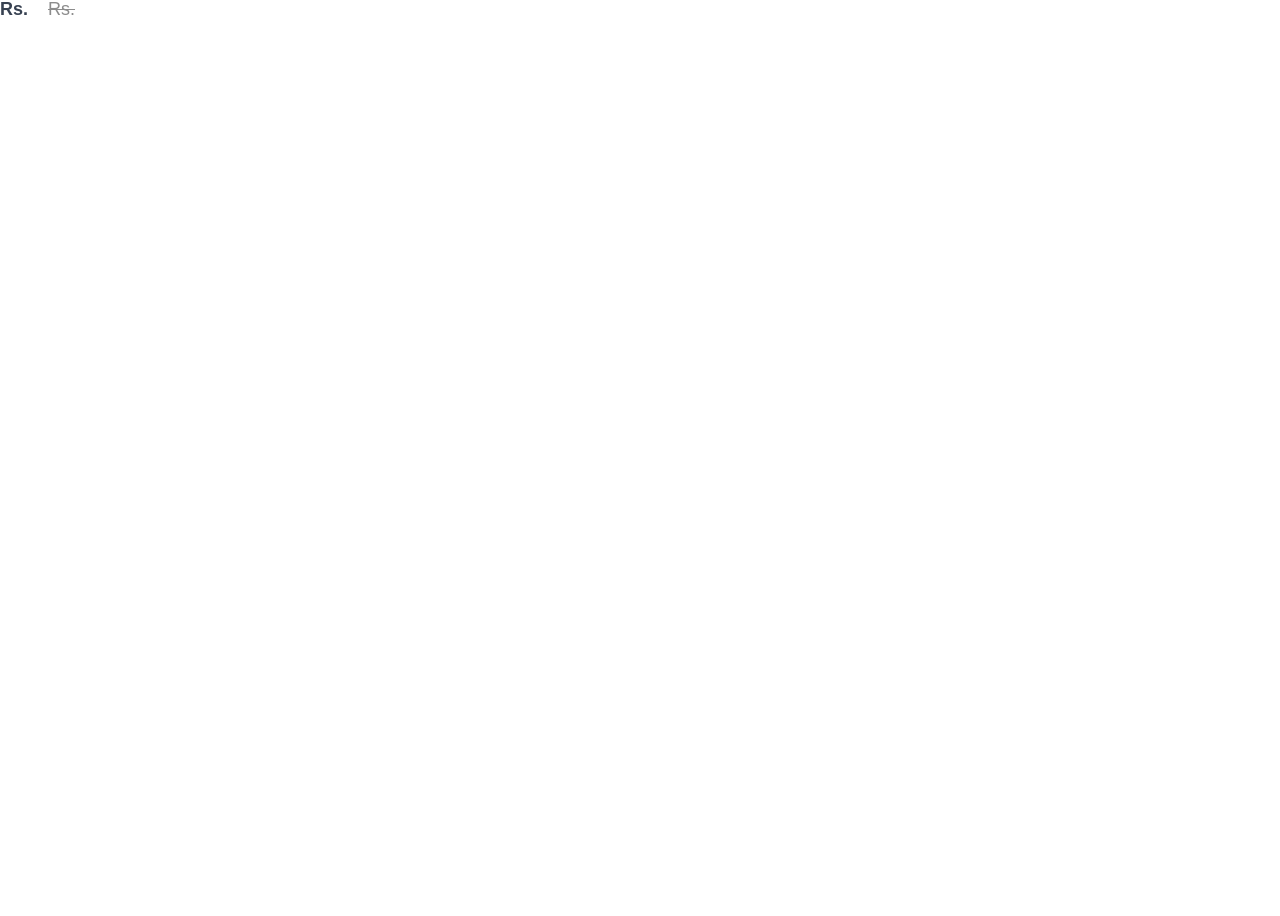
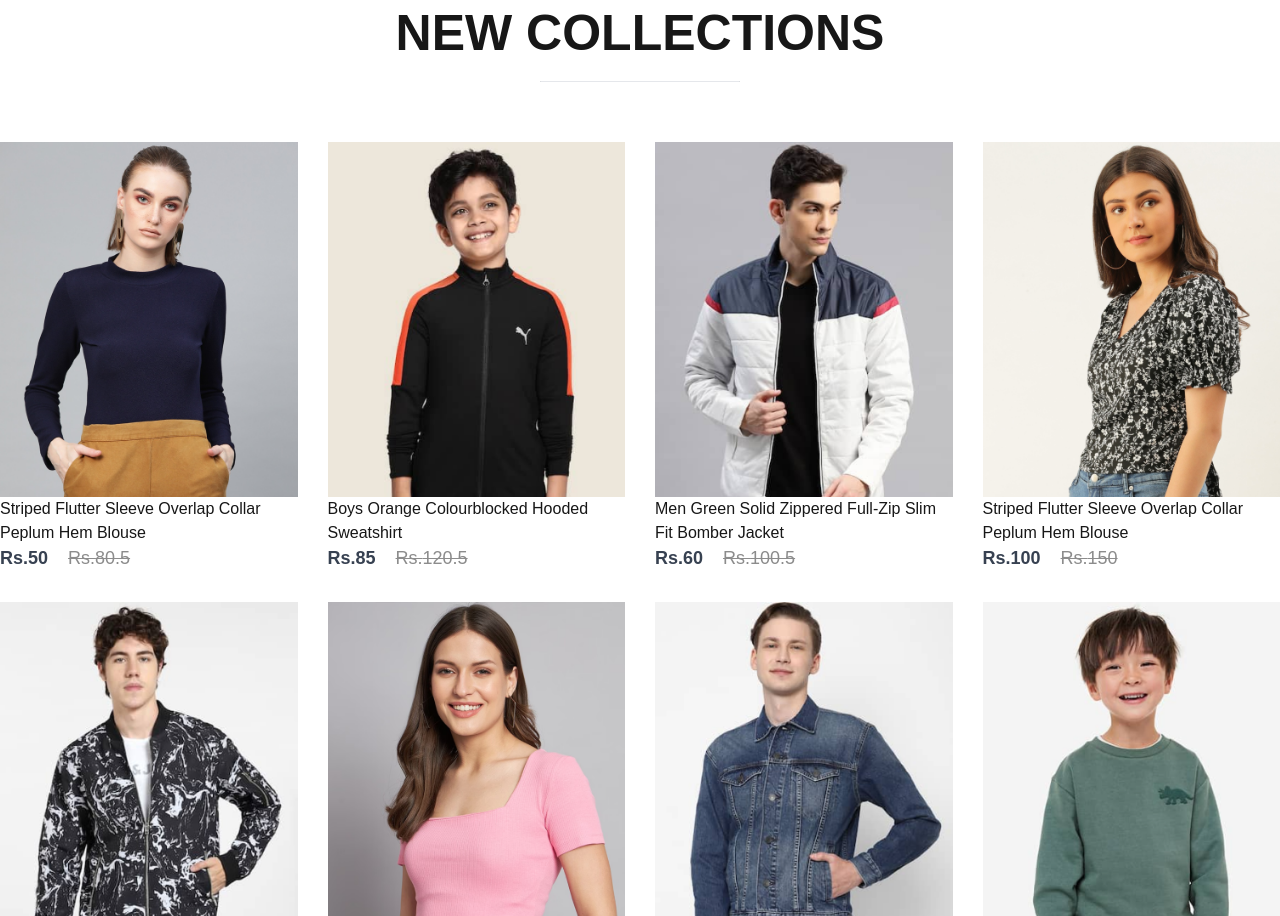
Before and after one commit to rockeyrai/ECommerce--v2, a Next.js app in the folder front/: page / in a window 1280 px wide. Shown: the part 2255-3171 px from the top of the page. Before the commit the page ends 2278 px from the top, so only its background shows below. Built offline with nearby package versions, Linux system fonts and the light colour scheme.

Commit message:
completions of NewCollection components

```diff
--- a/front/src/Assets/new_collections.js
+++ b/front/src/Assets/new_collections.js
@@ -1,66 +1,58 @@
-import p1_img from "./product_12.png";
-import p2_img from "./product_35.png";
-import p3_img from "./product_14.png";
-import p4_img from "./product_8.png";
-import p5_img from "./product_15.png";
-import p6_img from "./product_2.png";
-import p7_img from "./product_17.png";
-import p8_img from "./product_28.png";
 
 let new_collections = [
   {
     id: 12,
     name: "Striped Flutter Sleeve Overlap Collar Peplum Hem Blouse",
-    image: p1_img,
+    image: "./product_12.png",
     new_price: 50.0,
     old_price: 80.5,
   },
   {
     id: 35,
     name: "Boys Orange Colourblocked Hooded Sweatshirt",
-    image: p2_img,
+    image: "./product_35.png",
     new_price: 85.0,
     old_price: 120.5,
   },
   {
     id: 14,
     name: "Men Green Solid Zippered Full-Zip Slim Fit Bomber Jacket",
-    image: p3_img,
+    image: "./product_14.png",
     new_price: 60.0,
     old_price: 100.5,
   },
   {
     id: 8,
     name: "Striped Flutter Sleeve Overlap Collar Peplum Hem Blouse",
-    image: p4_img,
+    image: "./product_8.png",
     new_price: 100.0,
     old_price: 150.0,
   },
   {
     id: 15,
     name: "Men Green Solid Zippered Full-Zip Slim Fit Bomber Jacket",
-    image: p5_img,
+    image: "./product_15.png",
     new_price: 50.0,
     old_price: 80.5,
   },
   {
     id: 2,
     name: "Striped Flutter Sleeve Overlap Collar Peplum Hem Blouse",
-    image: p6_img,
+    image: "./product_2.png",
     new_price: 85.0,
     old_price: 120.5,
   },
   {
     id: 17,
     name: "Men Green Solid Zippered Full-Zip Slim Fit Bomber Jacket",
-    image: p7_img,
+    image: "./product_17.png",
     new_price: 60.0,
     old_price: 100.5,
   },
   {
     id: 28,
     name: "Boys Orange Colourblocked Hooded Sweatshirt",
-    image: p8_img,
+    image: "./product_28.png",
     new_price: 100.0,
     old_price: 150.0,
   },
--- a/front/src/Components/Item/Item.js
+++ b/front/src/Components/Item/Item.js
@@ -2,11 +2,9 @@
 import "./Item.css";
 const Item = (props) => {
   return (
-
     <div>
-<img src={props.image} alt='' />
-{    console.log('Image URL:', props.image)}
-<p>{props.name}</p>
+      <img src={props.image} alt="" />
+      <p>{props.name}</p>
       <div className="item-price">
         <div className="item-price-new">Rs.{props.new_price}</div>
         <div className="item-price-old">Rs.{props.old_price}</div>
--- /dev/null
+++ b/front/src/Components/NewCollection/NewCollection.css
@@ -0,0 +1,27 @@
+.new-collections{
+  display: flex;
+  flex-direction: column;
+  align-items: center;
+  gap: 10px;
+  height: 90vh;
+}
+
+.new-collections h1{
+  color: #171717;
+  font-size: 50px;
+  font-weight: 600;
+}
+
+.new-collections hr{
+  width: 200px;
+  height: 8px;
+  border-radius: 10px;
+  background: #252525;
+}
+
+.collections{
+  display: grid;
+  grid-template-columns: 1fr 1fr 1fr 1fr;
+  margin-top: 50px;
+  gap: 30px;
+}
--- /dev/null
+++ b/front/src/Components/NewCollection/newcollection.js
@@ -0,0 +1,29 @@
+import React from 'react'
+import './NewCollection.css'
+import new_collections from '@/Assets/new_collections'
+import Item from '../Item/Item'
+
+const NewCollection = () => {
+  return (
+    <div className='new-collections'>
+      <h1>NEW COLLECTIONS</h1>
+      <hr/>
+      <div className='collections'>
+      {
+          new_collections.map((item,i)=>{
+            return <Item
+            key={i}
+            id={item.id}
+            name={item.name}
+            image={item.image}  // This should be a string
+            new_price={item.new_price}
+            old_price={item.old_price}
+          />
+          })
+        }
+      </div>
+    </div>
+  )
+}
+
+export default NewCollection
--- a/front/src/Components/Offers/offers.js
+++ b/front/src/Components/Offers/offers.js
@@ -4,12 +4,12 @@
 const Offers = () => {
   return (
     <div className="offers">
-      <di className="offers-left">
+      <div className="offers-left">
         <h1>Exclusive</h1>
         <h1>Offers For You</h1>
         <p>ONLY ON BEST SELLERS PRODUCTS</p>
         <button>Check Now</button>
-      </di>
+      </div>
       <div className="ofers-right">
         <img src="exclusive_image.png" />
       </div>
--- a/front/src/Pages/Shop.js
+++ b/front/src/Pages/Shop.js
@@ -1,17 +1,19 @@
-import Hero from '@/Components/Hero/Hero'
-import Offers from '@/Components/Offers/Offers';
-import Popular from '@/Components/Popular/popular';
+import Hero from "@/Components/Hero/Hero";
+import NewCollection from "@/Components/NewCollection/newcollection";
+import Offers from "@/Components/Offers/offers";
+import Popular from "@/Components/Popular/popular";
 
-import React from 'react'
+import React from "react";
 
 const Shop = () => {
   return (
     <div>
-      <Hero/>
-      <Popular/>
-      <Offers/>
+      <Hero />
+   <Popular/>
+   <Offers/>
+       <NewCollection/>
     </div>
-  )
-}
+  );
+};
 
-export default Shop
+export default Shop;
--- a/front/src/app/page.js
+++ b/front/src/app/page.js
@@ -1,5 +1,4 @@
 "use client";
-import Item from "@/Components/Item/Item";
 import Navbar from "@/Components/Navbar/Navbar";
 import Cart from "@/Pages/Cart";
 import LoginSignup from "@/Pages/LoginSignup";
@@ -25,7 +24,6 @@
           <Route path=".login" element={<LoginSignup />} />
         </Routes>
       </BrowserRouter>
-      <Item/>
     </div>
   );
 }
```
